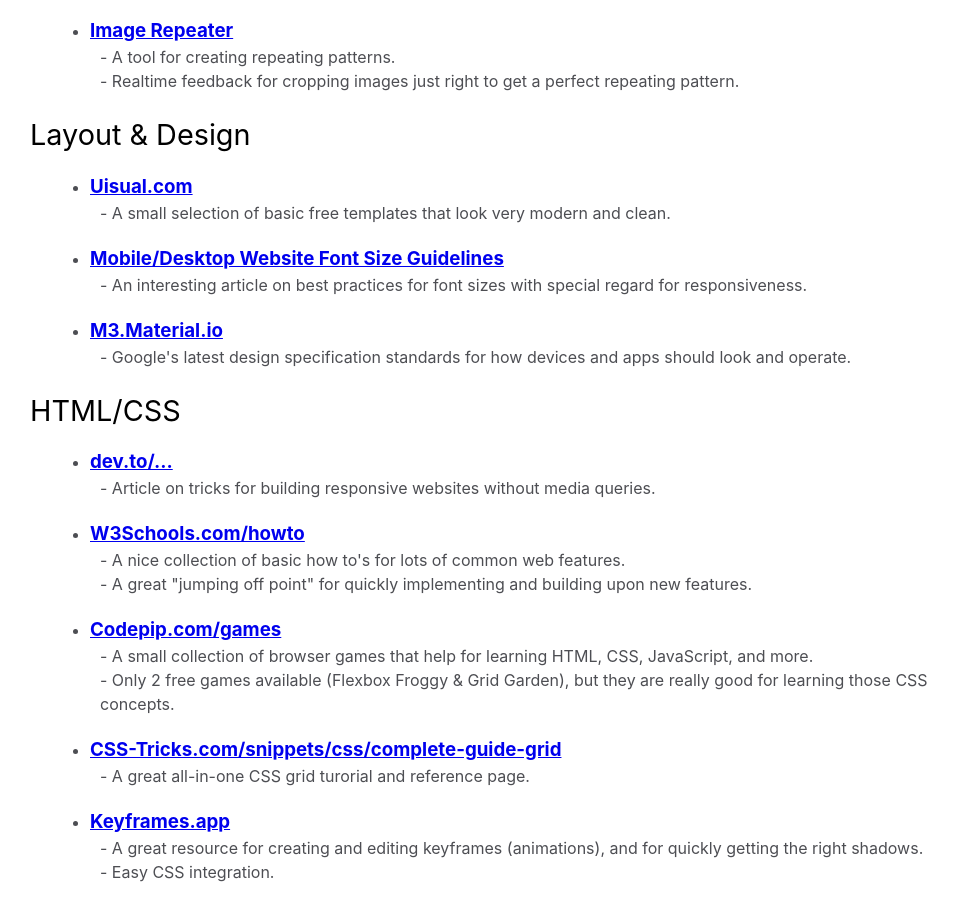
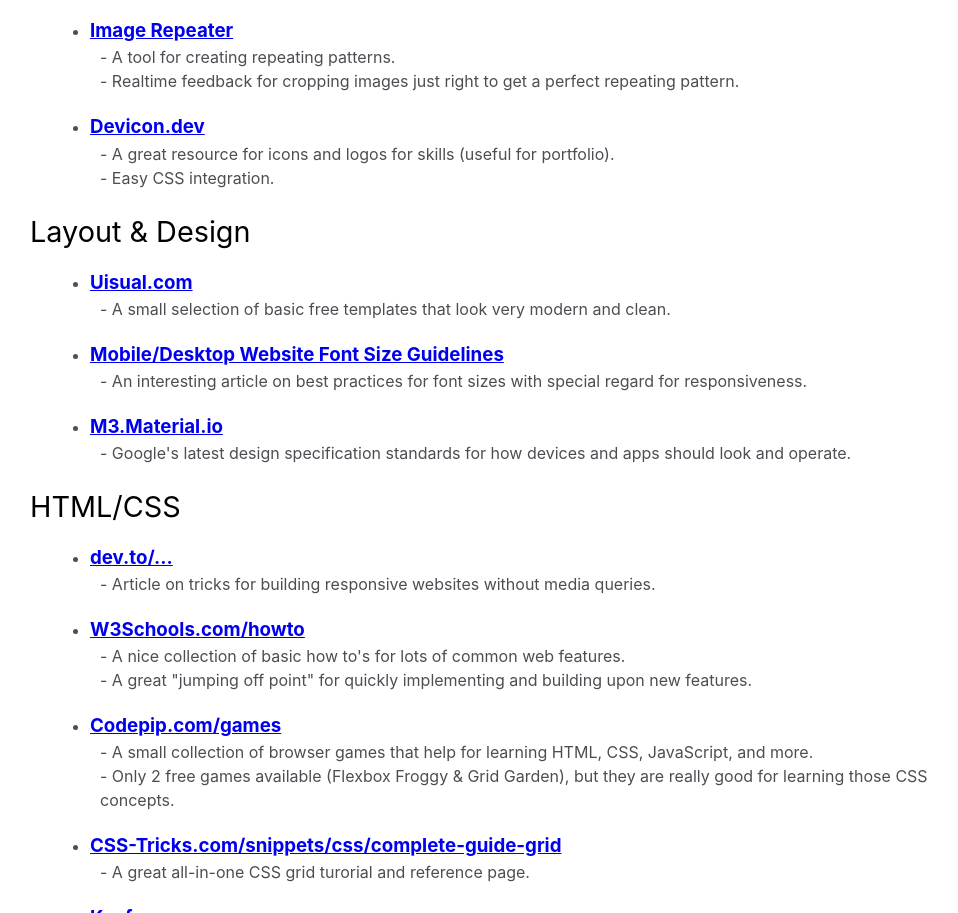
Before and after one commit to MikoFrosty/frosty-webdev, a website: page index.html in a window 1280 px wide. Shown: the part 1301-2214 px from the top of the page, without its empty margins (300-1258 px from the left). Drawn offline with Linux system fonts and the light colour scheme.

Commit message:
Add li for devicon.dev

```diff
--- a/index.html
+++ b/index.html
@@ -166,6 +166,13 @@
             <p>
               - A tool for creating repeating patterns.<br />
               - Realtime feedback for cropping images just right to get a perfect repeating pattern.<br />
+            </p>
+          </li>
+          <li>
+            <h3><a href="https://devicon.dev" target="_blank">Devicon.dev</a></h3>
+            <p>
+              - A great resource for icons and logos for skills (useful for portfolio).<br />
+              - Easy CSS integration.
             </p>
           </li>
         </ul>
```
